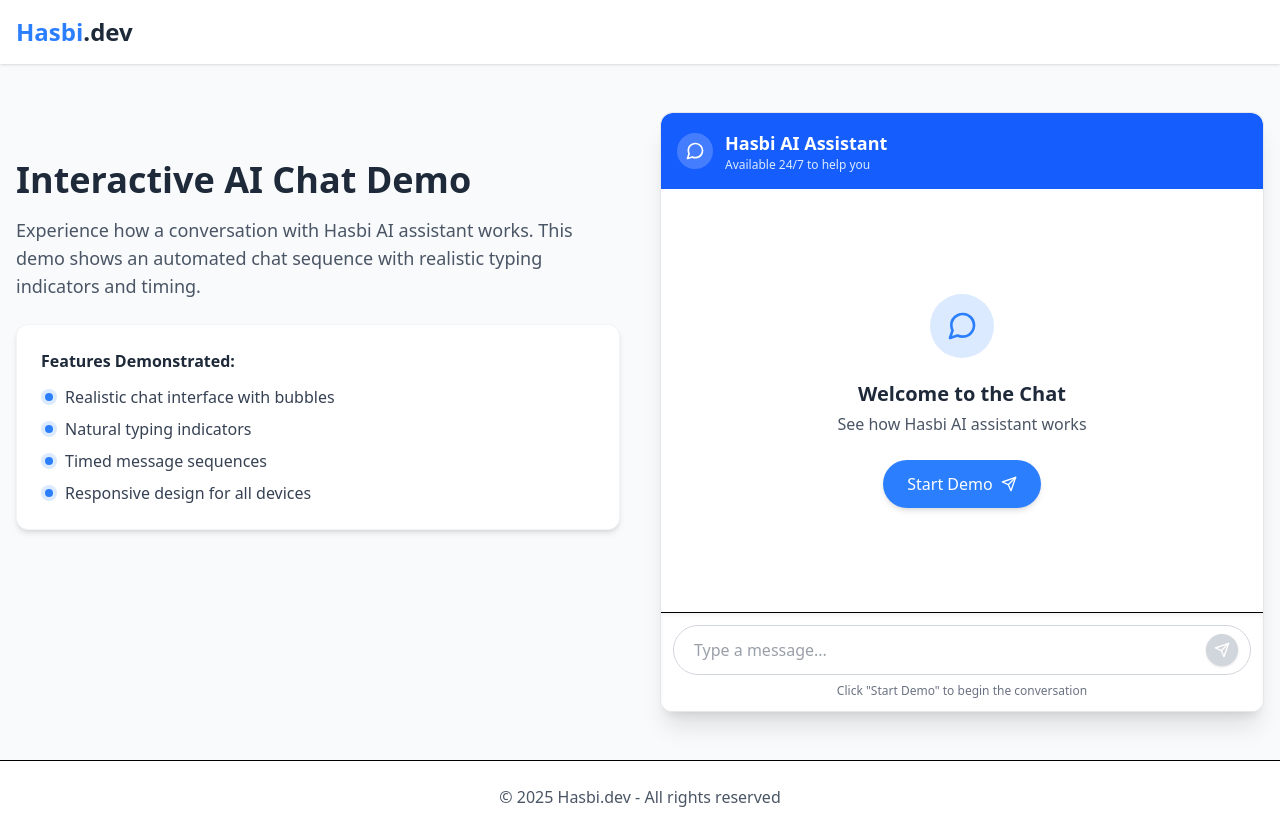
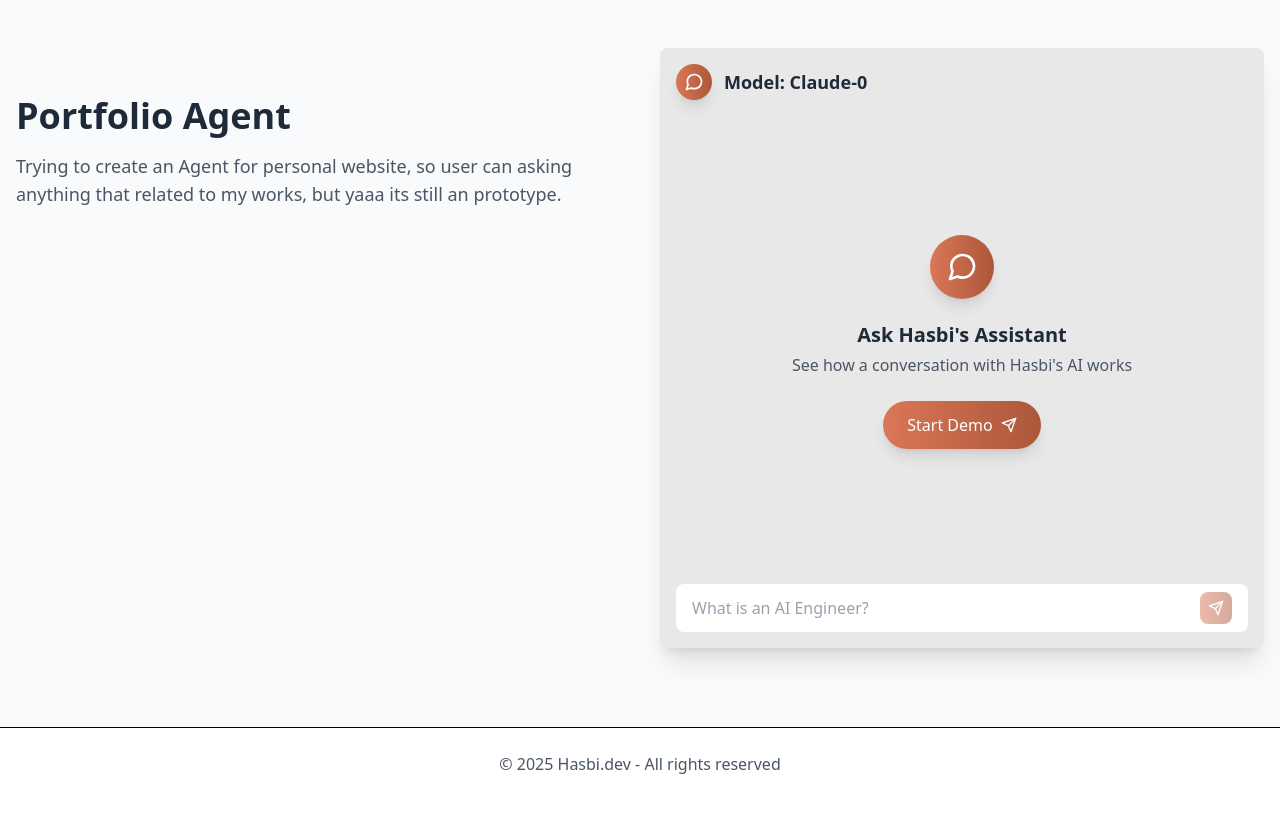
Before and after one commit to has-bi/portfolio, a Next.js app: page / in a window 1280 px wide. After the commit the page ends 800 px from the top, so only its background shows below. Built offline with nearby package versions, Linux system fonts and the light colour scheme.

Commit message:
add styling like claude

```diff
--- a/src/app/components/ChatWindow.js
+++ b/src/app/components/ChatWindow.js
@@ -1,7 +1,8 @@
 "use client";
 
-import { useState, useRef } from "react";
+import { useState, useRef, useEffect } from "react";
 import { FiSend, FiMessageCircle, FiUser, FiRefreshCw } from "react-icons/fi";
+import { TypeAnimation } from "react-type-animation";
 
 const ChatWindow = () => {
   // Data percakapan yang telah diprogram
@@ -10,34 +11,47 @@ const ChatWindow = () => {
       id: 1,
       sender: "bot",
       content:
-        "Hi there! I'm Hasbi's digital assistant. How can I help you today?",
+        "Hai! Gue asisten digital-nya Hasbi nih. Mau tanya-tanya soal coding atau gaming? Siap bantuin~",
       delay: 1000,
     },
     {
       id: 2,
       sender: "user",
-      content: "Can you tell me more about Hasbi's skills?",
+      content: "Main game apa aja sih?",
       delay: 2000,
     },
     {
       id: 3,
       sender: "bot",
       content:
-        "Absolutely! Hasbi is an AI Engineer who specializes in Next.js, Tailwind CSS, and Python. He builds intelligent web applications and has experience in machine learning models deployment.",
+        "Hasbi tuh player League of Legends sejak 2015 bro! Udah lama banget ya main LoL, tapi jujur aja masih stuck di Bronze sampe sekarang wkwkwk. Selalu main solo queue sih, jadinya gitu deh nasibnya...",
       delay: 3000,
     },
     {
       id: 4,
       sender: "user",
-      content: "That's impressive! Has he worked on any cool projects?",
+      content: "Main role apa biasanya? Champion favorit?",
       delay: 2000,
     },
     {
       id: 5,
       sender: "bot",
       content:
-        "Yes! One of his notable projects is an AI-powered content recommendation system for blogs. He is also built custom chatbots and data visualization tools. You can check out his projects section for more details!",
+        "Hasbi main role ADC sih, terutama Kai'Sa! Emang champion favoritnya banget. Kadang juga ngambil role Jungle kalau lagi bosen. Btw, kalau ada yang mau duo rank bareng, Hasbi open banget kok buat nge-party. Siapa tau bisa naik ke Silver bareng-bareng, kan lebih seru main rame-rame daripada sendirian terus wkwkwk!",
       delay: 3000,
+    },
+    {
+      id: 6,
+      sender: "user",
+      content: "Kenapa suka banget sama Kai'Sa?",
+      delay: 2000,
+    },
+    {
+      id: 7,
+      sender: "bot",
+      content:
+        "Kai'Sa tuh champion yang versatile banget menurut Hasbi. Designnya keren, damage-nya gede, plus mobility-nya oke. Dia bisa adaptasi ke banyak situasi, bisa build AP atau AD tergantung match-up. Plus lore-nya juga menarik sih, ceritanya dia survive di Void. Hasbi suka banget collectionin skin Kai'Sa juga, favorit dia K/DA All Out sama Lagoon Dragon! Udah pernah coba main Kai'Sa juga?",
+      delay: 3500,
     },
   ];
 
@@ -45,6 +59,8 @@ const ChatWindow = () => {
   const [messages, setMessages] = useState([]);
   // State untuk indicator typing
   const [isTyping, setIsTyping] = useState(false);
+  // State untuk pesan yang sedang diketik
+  const [currentTypingMessage, setCurrentTypingMessage] = useState("");
   // State untuk mengontrol jika simulasi sudah dimulai
   const [isStarted, setIsStarted] = useState(false);
   // Reference untuk scroll container
@@ -54,6 +70,12 @@ const ChatWindow = () => {
   const scrollToBottom = () => {
     messagesEndRef.current?.scrollIntoView({ behavior: "smooth" });
   };
+
+  useEffect(() => {
+    if (messages.length > 0) {
+      scrollToBottom();
+    }
+  }, [messages]);
 
   // Function untuk memulai simulasi chat
   const startSimulation = () => {
@@ -67,6 +89,7 @@ const ChatWindow = () => {
   const resetSimulation = () => {
     setMessages([]);
     setIsTyping(false);
+    setCurrentTypingMessage("");
     setIsStarted(false);
   };
 
@@ -81,24 +104,24 @@ const ChatWindow = () => {
     // Jika pesan dari bot, tampilkan indikator typing dulu
     if (currentMessage.sender === "bot") {
       setIsTyping(true);
+      setCurrentTypingMessage(currentMessage.content);
 
-      // Tampilkan indikator typing selama delay tertentu
+      // Tampilkan selama delay tertentu + waktu untuk typing animation
       setTimeout(() => {
         setIsTyping(false);
+        setCurrentTypingMessage("");
         // Tambahkan pesan ke daftar pesan
         setMessages((prev) => [...prev, currentMessage]);
-        scrollToBottom();
 
         // Siapkan pesan berikutnya setelah delay
         setTimeout(() => {
           playNextMessage(index + 1);
-        }, 1000); // Delay antar pesan
-      }, currentMessage.delay);
+        }, 500); // Delay antar pesan
+      }, currentMessage.delay + currentMessage.content.length * 20); // Waktu typing berdasarkan panjang teks
     } else {
       // Jika pesan dari user, tampilkan langsung tanpa typing
       setTimeout(() => {
         setMessages((prev) => [...prev, currentMessage]);
-        scrollToBottom();
 
         // Siapkan pesan berikutnya
         setTimeout(() => {
@@ -109,19 +132,16 @@ const ChatWindow = () => {
   };
 
   return (
-    <div className="border-1 border-gray-200 rounded-xl shadow-xl bg-white h-[600px] flex flex-col overflow-hidden">
+    <div className="bg-[#E8E8E8] rounded-lg shadow-xl overflow-hidden h-[600px] flex flex-col">
       {/* Header Chat */}
-      <div className="border-b-1 p-4 bg-blue-600 text-white rounded-t-xl">
+      <div className="p-4 bg-[#E8E8E8] text-gray-800">
         <div className="flex justify-between items-center">
           <div className="flex items-center">
-            <div className="bg-white/20 p-2 rounded-full mr-3">
-              <FiMessageCircle size={20} />
+            <div className="bg-gradient-to-r from-[#DA7757] to-[#ac573a] p-2 rounded-full mr-3 flex items-center justify-center shadow-lg">
+              <FiMessageCircle size={20} className="text-white" />
             </div>
             <div>
-              <h3 className="font-semibold text-lg">Hasbi AI Assistant</h3>
-              <p className="text-xs text-blue-100">
-                Available 24/7 to help you
-              </p>
+              <h3 className="font-semibold text-lg">Model: Claude-0 </h3>
             </div>
           </div>
 
@@ -129,34 +149,34 @@ const ChatWindow = () => {
           {isStarted && (
             <button
               onClick={resetSimulation}
-              className="p-2 rounded-full hover:bg-white/10 transition-colors"
+              className="p-2 rounded-full hover:bg-white transition-colors"
               title="Restart chat"
             >
-              <FiRefreshCw size={18} />
+              <FiRefreshCw size={18} className="text-[#DA7757]" />
             </button>
           )}
         </div>
       </div>
 
       {/* Chat Container */}
-      <div className="flex-1 p-4 overflow-y-auto bg-white">
+      <div className="flex-1 p-4 overflow-y-auto bg-[#E8E8E8] text-gray-800">
         {/* Tombol untuk memulai simulasi */}
         {!isStarted && messages.length === 0 && (
           <div className="flex flex-col justify-center items-center h-full">
             <div className="text-center mb-6">
-              <div className="bg-blue-100 p-4 rounded-full inline-block mb-4">
-                <FiMessageCircle className="text-blue-500" size={32} />
+              <div className="bg-gradient-to-r from-[#DA7757] to-[#ac573a] p-4 rounded-full inline-block mb-4 shadow-lg">
+                <FiMessageCircle className="text-white" size={32} />
               </div>
               <h2 className="text-xl font-semibold text-gray-800">
-                Welcome to the Chat
+                Ask Hasbi's Assistant
               </h2>
               <p className="text-gray-600 mt-1">
-                See how Hasbi AI assistant works
+                See how a conversation with Hasbi's AI works
               </p>
             </div>
             <button
               onClick={startSimulation}
-              className="px-6 py-3 bg-blue-500 text-white rounded-full hover:bg-blue-600 transition-colors shadow-md hover:shadow-lg flex items-center"
+              className="px-6 py-3 bg-gradient-to-r from-[#DA7757] to-[#ac573a] text-white rounded-full hover:opacity-90 transition-opacity shadow-lg flex items-center"
             >
               <span>Start Demo</span>
               <FiSend className="ml-2" size={16} />
@@ -165,50 +185,49 @@ const ChatWindow = () => {
         )}
 
         {/* Messages */}
-        <div className="flex flex-col gap-3">
+        <div className="flex flex-col gap-6">
           {messages.map((message) => (
             <div
               key={message.id}
               className={`flex ${
-                message.sender === "user" ? "justify-end" : "justify-start"
+                message.sender === "user" ? "items-start" : "items-start"
               }`}
             >
               {message.sender === "bot" && (
-                <div className="w-8 h-8 rounded-full bg-blue-100 text-blue-500 flex items-center justify-center mr-2">
-                  <FiMessageCircle size={16} />
+                <div className="w-8 h-8 rounded-full bg-gradient-to-r from-[#DA7757] to-[#ac573a] flex items-center justify-center mr-3 flex-shrink-0 shadow-md">
+                  <FiMessageCircle size={16} className="text-white" />
+                </div>
+              )}
+
+              {message.sender === "user" && (
+                <div className="w-8 h-8 rounded-full bg-white flex items-center justify-center mr-3 flex-shrink-0">
+                  <FiUser size={16} className="text-gray-800" />
                 </div>
               )}
 
               <div
-                className={`max-w-[70%] p-3 rounded-2xl ${
-                  message.sender === "user"
-                    ? "bg-blue-500 text-white rounded-tr-none"
-                    : "bg-white border-1 border-gray-200 text-gray-800 rounded-tl-none shadow-sm"
+                className={`max-w-[90%] py-2 ${
+                  message.sender === "user" ? "text-gray-800" : "text-gray-800"
                 }`}
               >
                 {message.content}
               </div>
-
-              {message.sender === "user" && (
-                <div className="w-8 h-8 rounded-full bg-blue-500 text-white flex items-center justify-center ml-2">
-                  <FiUser size={16} />
-                </div>
-              )}
             </div>
           ))}
 
-          {/* Typing indicator */}
+          {/* Typing indicator with TypeAnimation */}
           {isTyping && (
-            <div className="flex justify-start">
-              <div className="w-8 h-8 rounded-full bg-blue-100 text-blue-500 flex items-center justify-center mr-2">
-                <FiMessageCircle size={16} />
+            <div className="flex items-start">
+              <div className="w-8 h-8 rounded-full bg-gradient-to-r from-[#DA7757] to-[#ac573a] flex items-center justify-center mr-3 flex-shrink-0 shadow-md">
+                <FiMessageCircle size={16} className="text-white" />
               </div>
-              <div className="bg-white border-1 border-gray-200 p-4 rounded-2xl rounded-tl-none shadow-sm">
-                <div className="flex gap-2">
-                  <div className="w-2 h-2 bg-gray-400 rounded-full animate-bounce"></div>
-                  <div className="w-2 h-2 bg-gray-400 rounded-full animate-bounce delay-150"></div>
-                  <div className="w-2 h-2 bg-gray-400 rounded-full animate-bounce delay-300"></div>
-                </div>
+              <div className="py-2 text-gray-800 max-w-[90%]">
+                <TypeAnimation
+                  sequence={[currentTypingMessage]}
+                  wrapper="span"
+                  speed={80}
+                  cursor={true}
+                />
               </div>
             </div>
           )}
@@ -217,25 +236,20 @@ const ChatWindow = () => {
       </div>
 
       {/* Input Form */}
-      <div className="border-t-1 p-3 bg-white shadow-inner">
-        <div className="flex items-center rounded-full border-1 border-gray-300 px-3 py-1 focus-within:ring-2 focus-within:ring-blue-300 focus-within:border-blue-500">
+      <div className="p-4 bg-[#E8E8E8]">
+        <div className="flex items-center rounded-lg bg-white px-4 py-2 focus-within:ring-2 focus-within:ring-[#DA7757]">
           <input
             type="text"
-            placeholder="Type a message..."
-            className="flex-1 px-2 py-2 outline-none text-gray-700"
+            placeholder="What is an AI Engineer?"
+            className="flex-1 bg-transparent outline-none text-gray-800 placeholder-gray-400"
             disabled={!isStarted}
           />
           <button
-            className="bg-blue-500 text-white p-2 rounded-full hover:bg-blue-600 disabled:bg-gray-300 disabled:cursor-not-allowed ml-2 shadow-sm"
+            className="bg-gradient-to-r from-[#DA7757] to-[#ac573a] text-white p-2 rounded-lg hover:opacity-90 disabled:opacity-50 disabled:cursor-not-allowed ml-2"
             disabled={!isStarted}
           >
             <FiSend size={16} />
           </button>
-        </div>
-        <div className="text-xs text-center text-gray-500 mt-2">
-          {isStarted
-            ? "This is a demo chat - input is disabled"
-            : 'Click "Start Demo" to begin the conversation'}
         </div>
       </div>
     </div>
--- a/src/app/page.js
+++ b/src/app/page.js
@@ -5,62 +5,17 @@ import ChatWindow from "./components/ChatWindow";
 export default function Home() {
   return (
     <div className="min-h-screen bg-gray-50 flex flex-col">
-      {/* Header */}
-      <header className="bg-white shadow-sm py-4">
-        <div className="container mx-auto px-4">
-          <h1 className="text-2xl font-bold text-gray-800">
-            <span className="text-blue-500">Hasbi</span>.dev
-          </h1>
-        </div>
-      </header>
-
       {/* Main Content */}
       <main className="flex-1 container mx-auto px-4 py-12 flex flex-col md:flex-row items-center md:items-start gap-10">
         {/* Left Column - Text Content */}
         <div className="w-full md:w-1/2 md:pt-12">
           <h2 className="text-3xl md:text-4xl font-bold text-gray-800 mb-4">
-            Interactive AI Chat Demo
+            Portfolio Agent
           </h2>
           <p className="text-lg text-gray-600 mb-6">
-            Experience how a conversation with Hasbi AI assistant works. This
-            demo shows an automated chat sequence with realistic typing
-            indicators and timing.
+            Trying to create an Agent for personal website, so user can asking
+            anything that related to my works, but yaaa its still an prototype.
           </p>
-          <div className="bg-white p-6 rounded-xl shadow-md border-1 border-gray-100">
-            <h3 className="font-semibold text-gray-800 mb-3">
-              Features Demonstrated:
-            </h3>
-            <ul className="flex flex-col gap-2">
-              <li className="flex items-start">
-                <div className="bg-blue-100 p-1 rounded-full mr-2 mt-1">
-                  <div className="w-2 h-2 bg-blue-500 rounded-full"></div>
-                </div>
-                <span className="text-gray-700">
-                  Realistic chat interface with bubbles
-                </span>
-              </li>
-              <li className="flex items-start">
-                <div className="bg-blue-100 p-1 rounded-full mr-2 mt-1">
-                  <div className="w-2 h-2 bg-blue-500 rounded-full"></div>
-                </div>
-                <span className="text-gray-700">Natural typing indicators</span>
-              </li>
-              <li className="flex items-start">
-                <div className="bg-blue-100 p-1 rounded-full mr-2 mt-1">
-                  <div className="w-2 h-2 bg-blue-500 rounded-full"></div>
-                </div>
-                <span className="text-gray-700">Timed message sequences</span>
-              </li>
-              <li className="flex items-start">
-                <div className="bg-blue-100 p-1 rounded-full mr-2 mt-1">
-                  <div className="w-2 h-2 bg-blue-500 rounded-full"></div>
-                </div>
-                <span className="text-gray-700">
-                  Responsive design for all devices
-                </span>
-              </li>
-            </ul>
-          </div>
         </div>
 
         {/* Right Column - Chat Window */}
```
